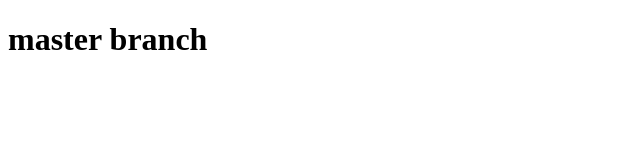
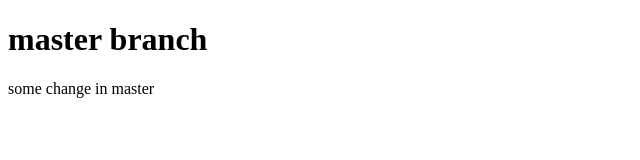
Before and after one commit to 62solutions/test_repo, a plain HTML site: page index.html in a window 1280 px wide. Shown: the whole page, without its empty margins (0-640 px from the left). Drawn offline with Linux system fonts and the light colour scheme.

Commit message:
some change in master

```diff
--- a/index.html
+++ b/index.html
@@ -10,5 +10,6 @@
 
     <h1>master branch</h1>
 
+    <p>some change in master</p>
 </body>
 </html>
```
